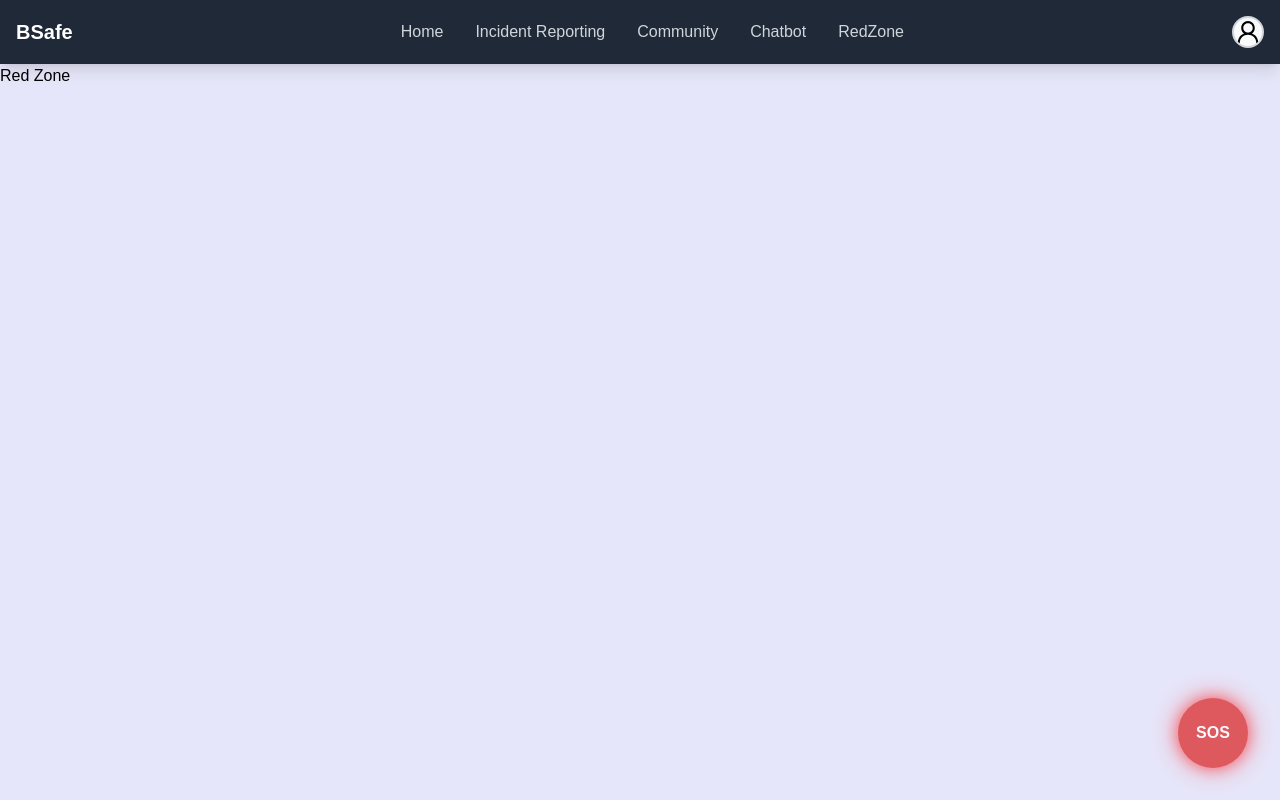
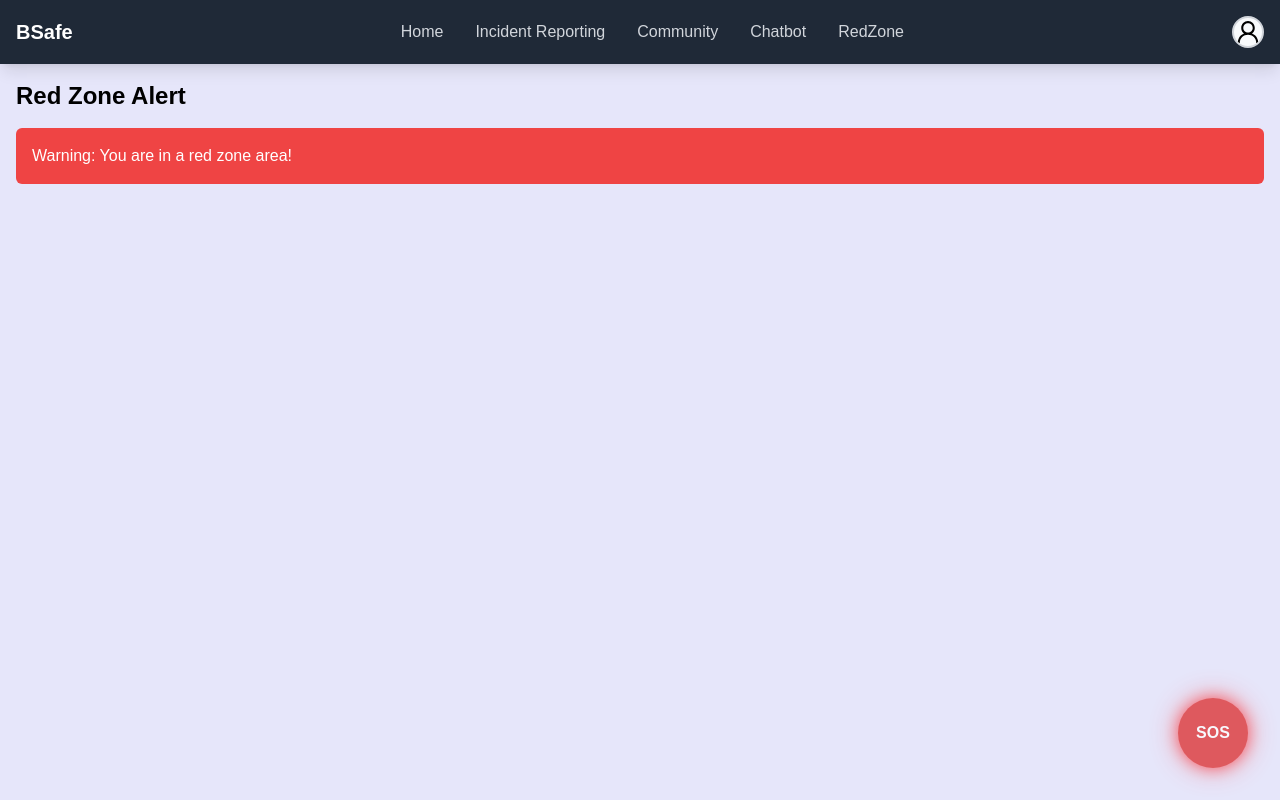
Before and after one commit to swaranjali01/women-safety, a React (Vite) app: page /RedZone in a window 1280 px wide. Built offline with nearby package versions, Linux system fonts and the light colour scheme.

Commit message:
new commit

```diff
--- a/src/pages/RedZone.jsx
+++ b/src/pages/RedZone.jsx
@@ -2,7 +2,12 @@ import React from 'react';
 
 function RedZone() {
   return (
-    <div> Red Zone </div>
+    <div className="container mx-auto p-4">
+      <h1 className="text-2xl font-bold mb-4">Red Zone Alert</h1>
+      <div className="bg-red-500 text-white p-4 rounded-md">
+        <p>Warning: You are in a red zone area!</p>
+      </div>
+    </div>
   )
 }
 
```
